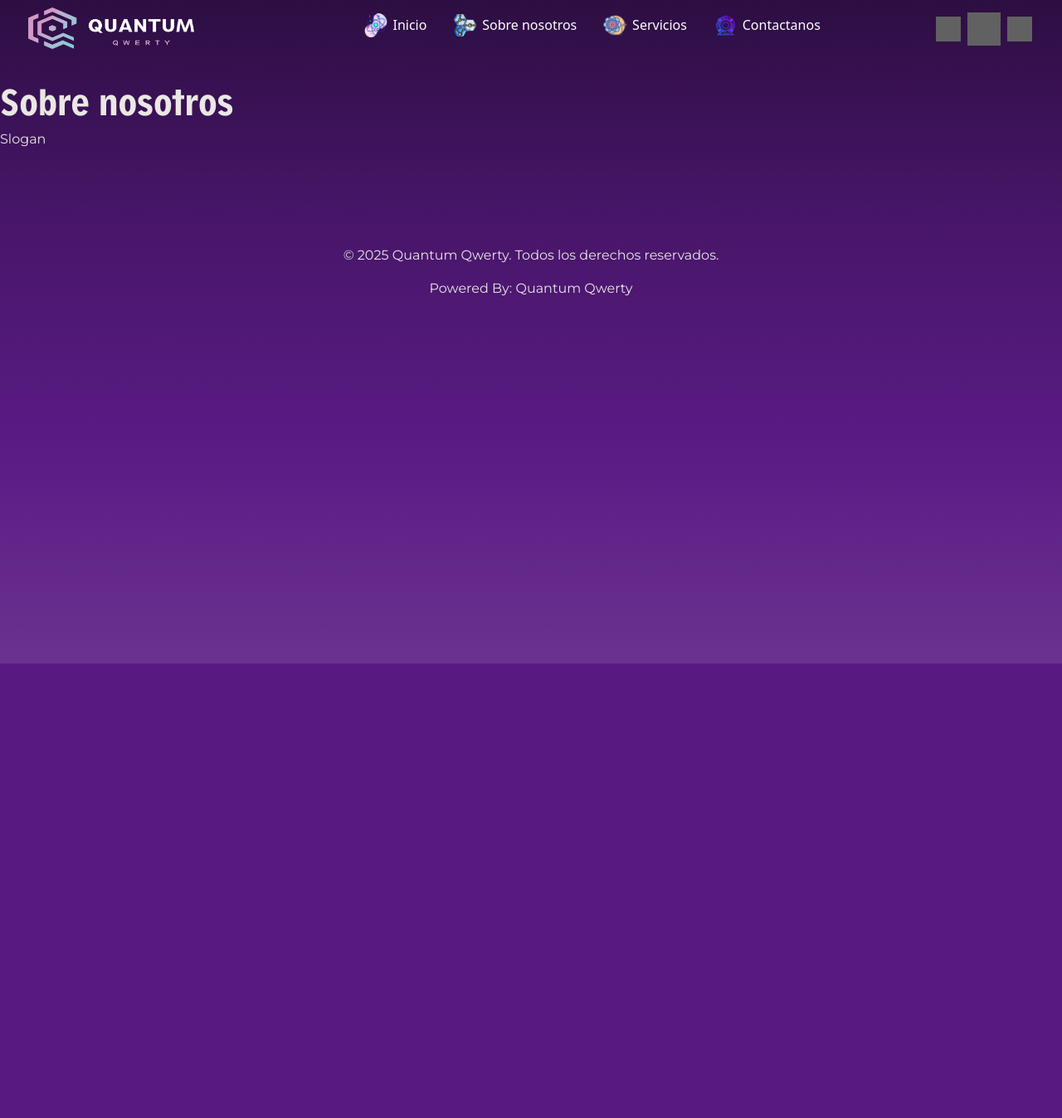
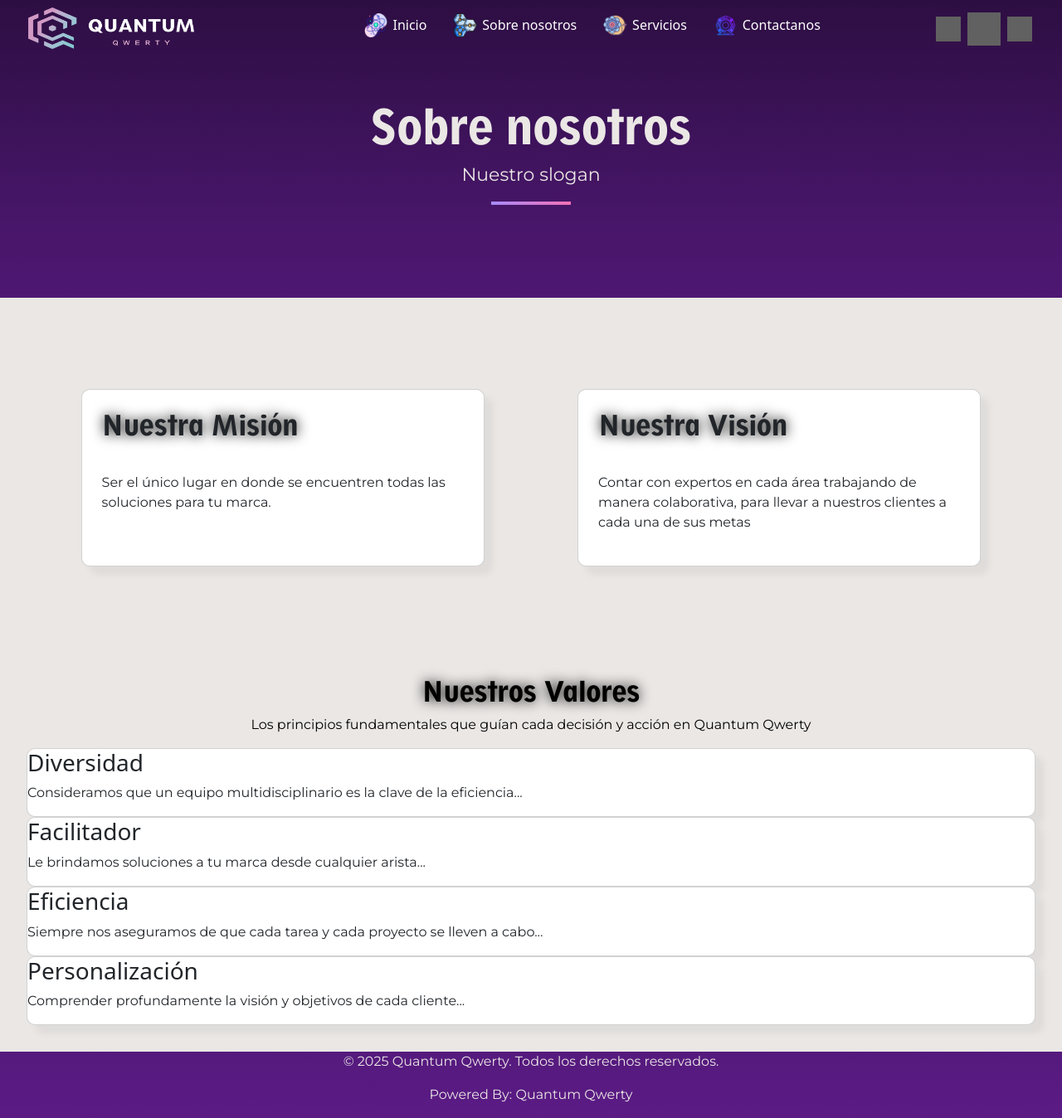
Before and after one commit to MartinGCx27/Quantum-Qwerty, a Django app: page /aboutUs/ in a window 1280 px wide. Shown: the whole page at 83% size. Before the commit the page ends 800 px from the top, so only its background shows below. Run offline with Django 4.2, Linux system fonts and the light colour scheme; grey boxes are pictures that could not be loaded.

Commit message:
Creation of an about us section -Fer

```diff
--- a/core/Templates/aboutUs.html
+++ b/core/Templates/aboutUs.html
@@ -4,12 +4,81 @@
 
 {% block head %}
 {{ block.super }}
+<link href="{% static 'css/aboutUs.css' %}" rel="stylesheet">
+
 {% endblock %}
 
+{% block content %}
 
-{% block content %}
-<section class="section">
+<section id="aboutHeader">
     <h1>Sobre nosotros</h1>
-    <p>Slogan</p>
+    <p>Nuestro slogan</p>
+    <div class="gradient-line"></div>
 </section>
+
+<section id="ourFoundation" class="parent">
+    <div class="mision-vision-wrapper">
+        <div class="card mision">
+            <h2>Nuestra Misión</h2>
+            <p>
+                Ser el único lugar en donde
+                se encuentren todas las
+                soluciones para tu marca.
+            </p>
+        </div>
+        <div class="card vision">
+            <h2>Nuestra Visión</h2>
+            <p>
+                Contar con expertos en cada
+                área trabajando de manera
+                colaborativa, para llevar a
+                nuestros clientes a cada una
+                de sus metas
+            </p>
+        </div>
+    </div>
+
+    <div class="values">
+        <div class="valuesHead">
+            <h2>Nuestros Valores</h2>
+            <p>Los principios fundamentales que guían cada decisión y acción en Quantum Qwerty</p>
+        </div>
+        <div class="values-grid">
+            <div class="card value">
+                <h3>Diversidad</h3>
+                <p>
+                    Consideramos que un equipo multidisciplinario es la clave de la eficiencia...
+                </p>
+            </div>
+            <div class="card value">
+                <h3>Facilitador</h3>
+                <p>
+                    Le brindamos soluciones a tu marca desde cualquier arista...
+                </p>
+            </div>
+            <div class="card value">
+                <h3>Eficiencia</h3>
+                <p>
+                    Siempre nos aseguramos de que cada tarea y cada proyecto se lleven a cabo...
+                </p>
+            </div>
+            <div class="card value">
+                <h3>Personalización</h3>
+                <p>
+                    Comprender profundamente la visión y objetivos de cada cliente...
+                </p>
+            </div>
+        </div>
+    </div>
+</section>
+
+{% comment %} <section id="workEnvironment">
+<h1>Hola</h1>
+</section>
+
+<section id="connectWithUs">
+<h1>Hola</h1>
+</section>  {% endcomment %}
+
+
 {% endblock %}
--- a/core/Templates/starter-page.html
+++ b/core/Templates/starter-page.html
@@ -63,7 +63,7 @@
               </a>
             </li>
             <li class="nav-item d-flex align-items-center">
-              <a href="#" class="nav-link d-flex align-items-center">
+              <a href="{% url 'about' %}" class="nav-link d-flex align-items-center">
                 <img class="nav-icon" src="{% static 'img/about-icon.png' %}" alt="Sobre Nosotros" style="margin-right: 6px;" />
                 Sobre nosotros
               </a>
--- /dev/null
+++ b/static/css/aboutUs.css
@@ -0,0 +1,60 @@
+#aboutHeader {
+    padding-top: 120px;
+    text-align: center;
+    font-size: 22px;
+    margin-bottom: 7rem;
+}
+
+#aboutHeader h1 {
+    font-size: 55px;
+}
+
+.gradient-line {
+    margin-top: 1rem;
+    width: 6rem;
+    height: 0.25rem;
+    margin-left: auto;
+    margin-right: auto;
+    background: linear-gradient(to right, #a78bfa, #f472b6);
+}
+
+/* Seccion ourFoundation -Fer*/
+
+#ourFoundation {
+    background-color: #EAE7E5;
+    display: flex;
+    flex-direction: column;
+    gap: 2rem;
+    color: black;
+    padding: 110px 2rem 2rem;
+}
+
+.mision-vision-wrapper {
+    display: flex;
+    gap: 7rem;
+    justify-content: center;
+}
+
+.card {
+    border-radius: 10px;
+    background-color: white;
+    box-shadow: 10px 10px 8px rgba(0,0,0,0.05);
+}
+
+.mision, .vision {
+    width: 40%;
+    padding: 1.5rem;
+
+}
+
+.mision p, .vision p {
+    margin-top: 30px;
+}
+
+.values {
+    margin-top: 100px;
+}
+
+.valuesHead {
+    text-align: center;
+}
```
Also changed, not shown: static/css/main.css (indentation only).
